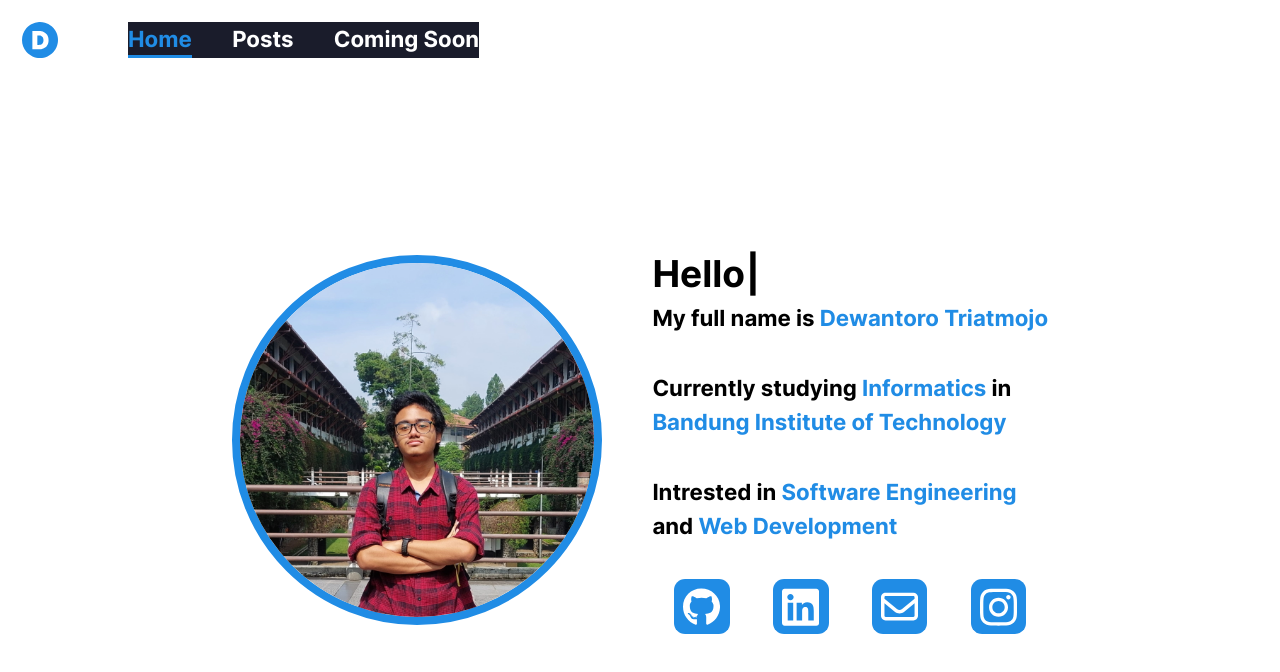
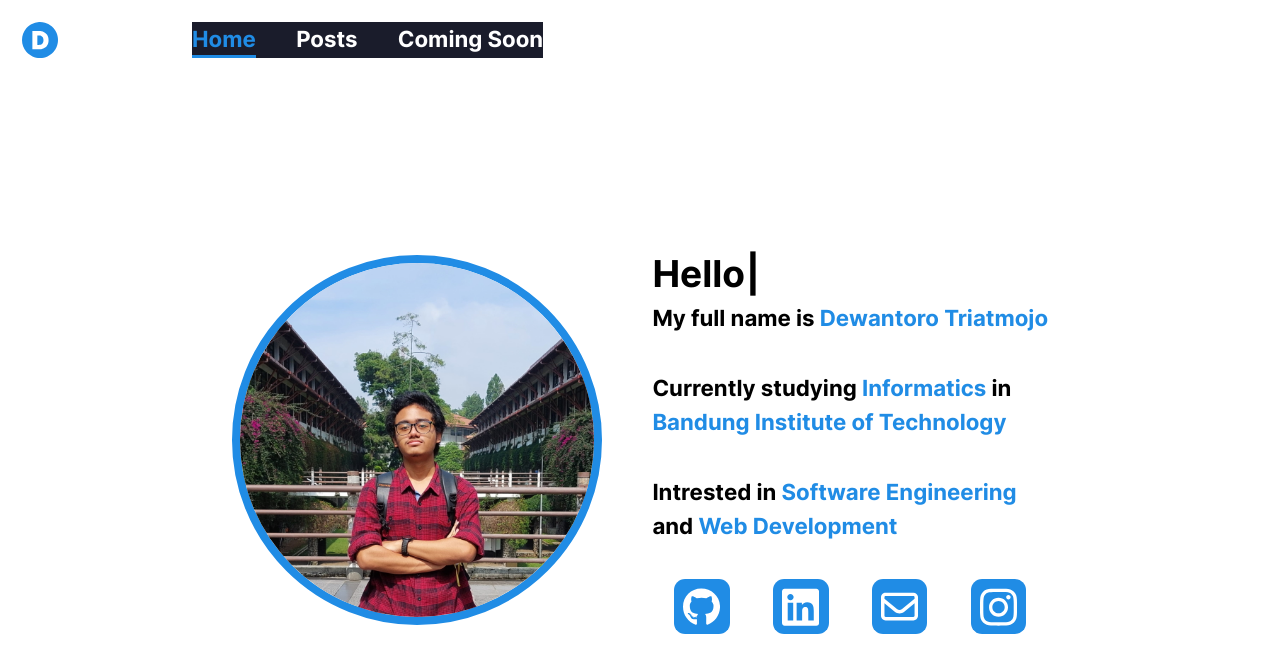
Before and after one commit to dewodt/dewodt-website, a Next.js app: page / in a window 1280 px wide. Shown: the top 672 px of the page. Built offline with nearby package versions, Linux system fonts and the light colour scheme.

Commit message:
Fixed bug in navigation bar for iPad

```diff
--- a/components/navbar.tsx
+++ b/components/navbar.tsx
@@ -14,10 +14,10 @@ export default function NavBar({ onPage }: { onPage: string }) {
   const expandNavStyle =
     "flex flex-col absolute top-[10vh] py-[2vh] px-[2.75vh] gap-y-[1.38vh] w-[100vw] bg-[#1F2133] sm:static sm:flex sm:flex-row sm:gap-x-[3.15vw] sm:bg-[#1A1C2B]";
   const notExpandNavStyle =
-    "hidden sm:static sm:flex sm:flex-row sm:gap-x-[3.15vw] sm:bg-[#1A1C2B]";
+    "hidden sm:static sm:flex sm:flex-row sm:gap-x-[3.15vw] sm:bg-[#1A1C2B] sm:ml-[15vw]";
 
   return (
-    <nav className="min-h-[10vh] w-[100vw] sm:flex sm:items-center sm:gap-x-[10vw] font-bold">
+    <nav className="min-h-[10vh] w-[100vw] sm:flex sm:items-center font-bold">
       <Link href="/">
         <button className="absolute top-[2.75vh] left-[2.75vh] w-[4.5vh]">
           <Image src={Logo} alt="Dewo's Logo" />
```
